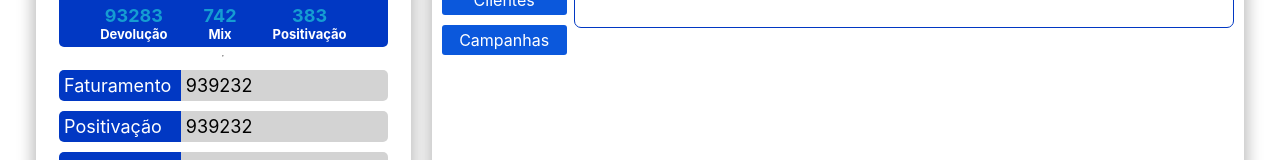
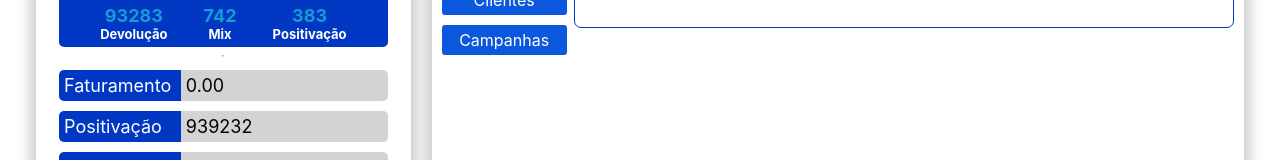
Before and after one commit to ramonlopz1/react-dashboard, a React (Create React App) app in the folder frontend/dashboard/: page /rca in a window 1280 px wide. Shown: the part 421-581 px from the top of the page. Built offline with nearby package versions, Linux system fonts and the light colour scheme; no server answers.

Commit message:
rca aside left data

```diff
--- a/frontend/dashboard/src/components/rca/AsideLeft.jsx
+++ b/frontend/dashboard/src/components/rca/AsideLeft.jsx
@@ -1,5 +1,10 @@
 import React, { Component } from 'react'
 import './AsideLeft.css'
+import utils from '../graphics/util/utils'
+
+const initialState = {
+    revenue: 0
+}
 
 export default class AsideLeft extends Component {
 
@@ -9,7 +14,25 @@ export default class AsideLeft extends Component {
         super(props)
         const { changeRCA } = props
         this.changeRCA = changeRCA
+        this.state = {
+            list: this.props.list,
+            url: this.props.url,
+            rca: this.props.rca,
+            ...initialState
+        }
 
+
+    }
+
+
+    componentDidUpdate(prevProps) {
+        if(this.props.list !== prevProps.list) {
+            const revenue = utils.calcYearRevenue(this.props.list, 2021)
+
+            this.setState({
+                revenue: revenue
+            })
+        }
     }
 
     render() {
@@ -61,7 +84,7 @@ export default class AsideLeft extends Component {
                                 Faturamento
                             </span>
                             <div className="data">
-                                939232
+                                {utils.formatNumbers(this.state.revenue)}
                             </div>
                         </div>
                         <div className="info">
--- a/frontend/dashboard/src/components/rca/Rca.jsx
+++ b/frontend/dashboard/src/components/rca/Rca.jsx
@@ -62,12 +62,18 @@ export class Rca extends Component {
 
         return (
             <section className="section__rca">
-                <LeftAside changeRCA={this.changeRCA} />
+                <LeftAside
+                    changeRCA={this.changeRCA}
+                    list={this.state.list}
+                    url={this.props.url}
+                    rca={this.state.rca}
+                />
                 <AsideRight
                     list={this.state.list}
                     url={this.props.url}
                     rca={this.state.rca}
-                    title={this.props.title}/>
+                    title={this.props.title}
+                />
             </section>
         )
     }
```
